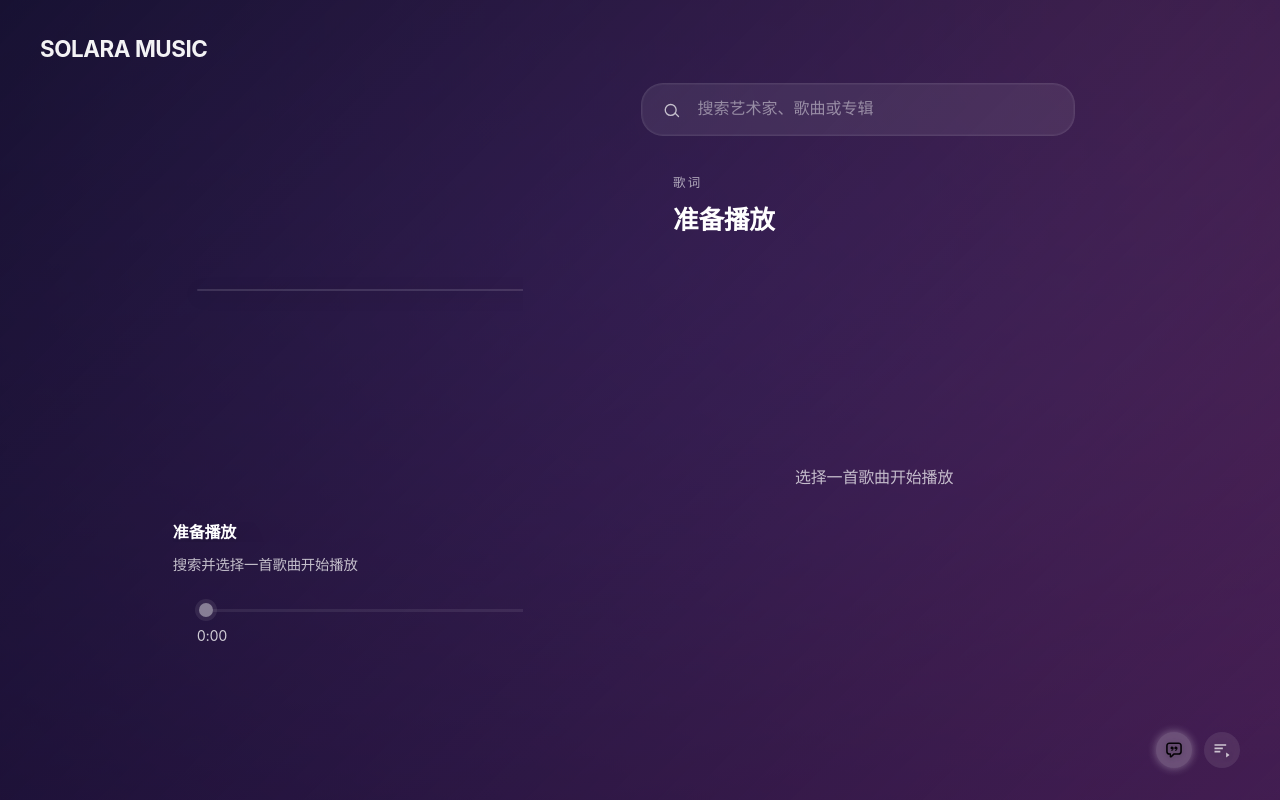
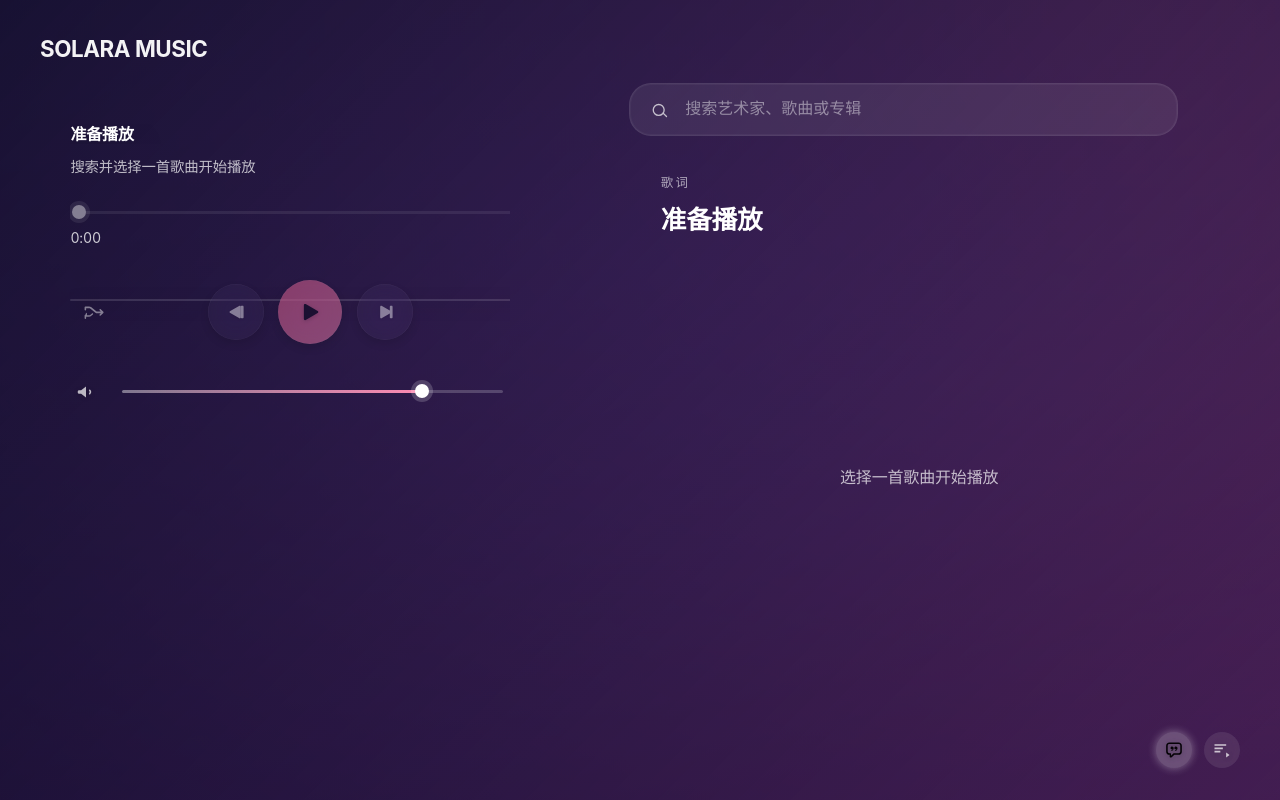
Before and after one commit to akudamatata/Solara-Apple-Music-Version, a React (Vite) app: page / in a window 1280 px wide. Built offline with nearby package versions, Linux system fonts and the light colour scheme; a web font is replaced by a local one.

Commit message:
Adjust Solara layout spacing and scaling

```diff
--- a/src/App.css
+++ b/src/App.css
@@ -156,11 +156,12 @@
   z-index: 3;
   display: grid;
   grid-template-columns: minmax(0, 0.44fr) minmax(0, 0.56fr);
-  gap: clamp(2.8rem, 5vw, 4.4rem);
+  gap: clamp(1.8rem, 3.5vw, 2.6rem);
   align-items: flex-start;
   justify-content: center;
   justify-items: stretch;
-  --layout-horizontal-padding: clamp(1.6rem, 2.6vw, 32px);
+  --layout-content-width: 100%;
+  --layout-horizontal-padding: clamp(0.8rem, 1.4vw, 24px);
   --layout-padding: clamp(2.2rem, 4.2vw, 3.1rem);
   --panel-padding: clamp(2.2rem, 4.4vw, 3.2rem);
   --panel-padding-inline: clamp(2.6rem, 5vw, 4rem);
@@ -168,8 +169,8 @@
   min-height: 100vh;
   min-height: 100svh;
   min-height: 100dvh;
-  width: min(100%, var(--layout-content-width));
-  margin-inline: auto;
+  width: 100%;
+  margin-inline: 0;
   box-sizing: border-box;
   overflow: hidden;
 }
@@ -211,7 +212,7 @@
   display: grid;
   grid-template-columns:
     [gutter] minmax(16px, 1fr)
-    [content-start] minmax(480px, 760px)
+    [content-start] minmax(520px, 860px)
     [content-end] minmax(16px, 1fr);
   grid-auto-rows: auto;
   row-gap: clamp(1.6rem, 3vh, 2.4rem);
@@ -224,8 +225,8 @@
   box-sizing: border-box;
   overflow-x: hidden;
   --album-overhang: clamp(12px, 2vw, 18px);
-  --album-width: clamp(420px, 90%, 600px);
-  --progress-width: clamp(420px, 90%, 560px);
+  --album-width: clamp(480px, 100%, 720px);
+  --progress-width: clamp(480px, 100%, 720px);
 }
 
 .album-section {
@@ -244,17 +245,16 @@
   grid-column: content-start / content-end;
   width: 100%;
   height: auto;
-  min-width: 400px;
-  min-height: 400px;
-  max-width: 600px;
+  min-width: clamp(420px, 75%, 560px);
+  min-height: clamp(420px, 75%, 560px);
+  max-width: var(--album-width);
   margin: 0 auto;
   padding: 0;
 }
 
 .album-art {
-  width: clamp(400px, 90%, 600px);
-  height: auto;
-  min-height: 400px;
+  width: clamp(480px, 100%, 720px);
+  height: clamp(480px, 100%, 720px);
   background-size: cover;
   background-position: center;
   border-radius: 14px;
@@ -328,7 +328,7 @@
   row-gap: clamp(0.5rem, 1vw, 0.75rem);
   grid-column: content-start / content-end;
   width: min(100%, var(--progress-width));
-  justify-self: start;
+  justify-self: center;
 }
 
 .player-title {
@@ -1573,7 +1573,7 @@ input[type='range']::-moz-range-track {
   .app-layout {
     grid-template-columns: minmax(0, 0.46fr) minmax(0, 0.54fr);
     gap: clamp(2.2rem, 5vw, 3rem);
-    --layout-horizontal-padding: clamp(2.3rem, 4.5vw, 3.3rem);
+    --layout-horizontal-padding: clamp(0.9rem, 3.6vw, 24px);
     --layout-top-baseline: clamp(2.4rem, 5.4vw, 3rem);
     --panel-padding-inline: clamp(2.2rem, 4.6vw, 3.2rem);
   }
@@ -1606,10 +1606,19 @@ input[type='range']::-moz-range-track {
 
   .player-stage {
     grid-template-columns: [content-start] minmax(0, 1fr) [content-end];
+    --album-width: clamp(220px, 68vw, 420px);
+    --progress-width: clamp(220px, 90vw, 480px);
+  }
+
+  .player-cover {
+    min-width: 0;
+    min-height: 0;
+    max-width: var(--album-width);
   }
 
   .album-art {
-    max-width: clamp(200px, 60vw, 420px);
+    width: var(--album-width);
+    height: var(--album-width);
   }
 
   .bottom-right {
```
